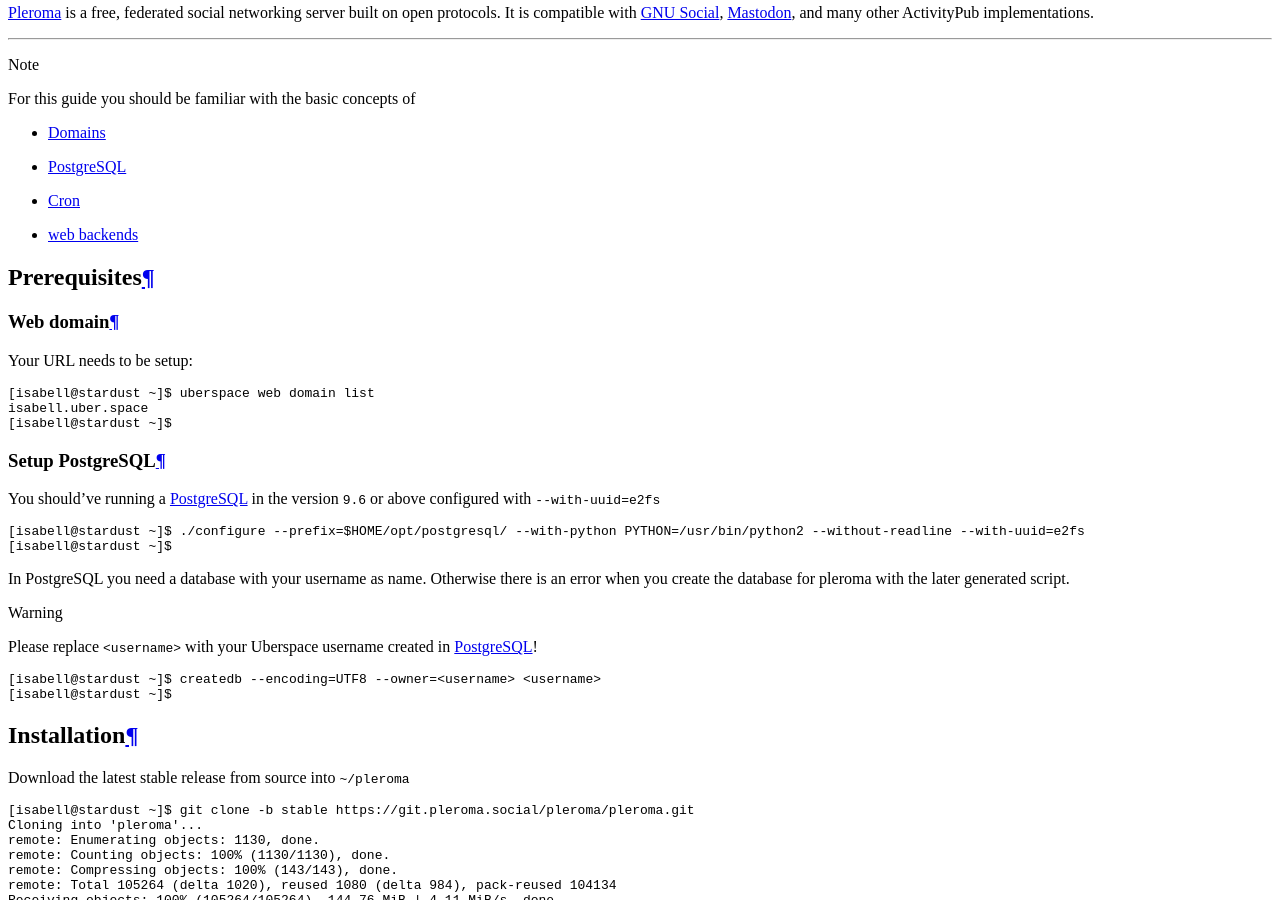
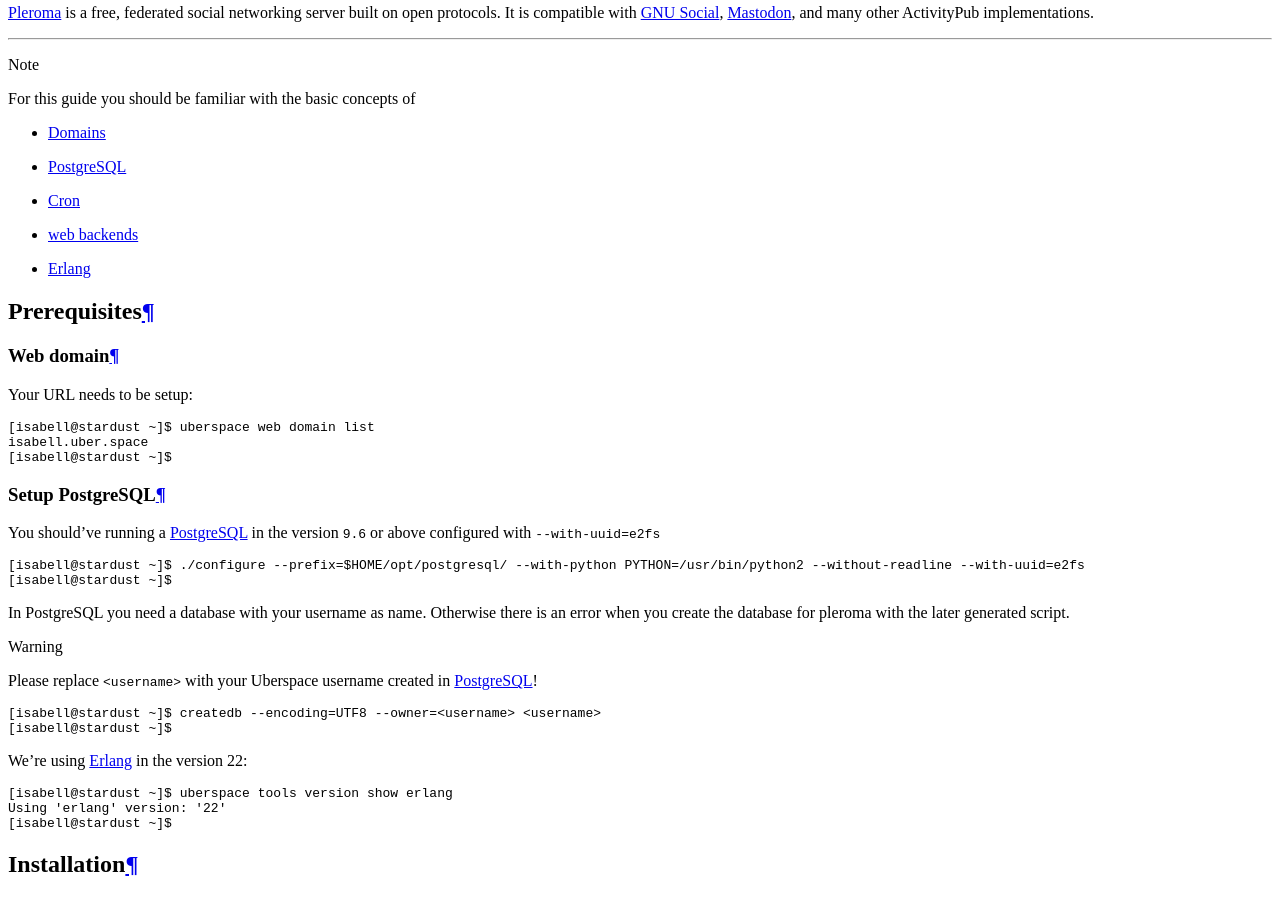
Before and after one commit to Uberspace/lab, a Sphinx documentation site: the page built from source/guide_pleroma.rst, in a window 1280 px wide and 900 px high, scrolled down 3822 px. Built offline with Sphinx 7.4.7 and the Read the Docs theme 2.0.0, drawn with Linux system fonts in a browser that asks for light colours; some of the changed text lies outside the part shown.

Commit message:
[pleroma] add instructions for erlang version
New dependencies in the pleroma version 2.10.0 needs OTP22+

```diff
--- a/source/guide_pleroma.rst
+++ b/source/guide_pleroma.rst
@@ -27,7 +27,7 @@
   * :lab:`PostgreSQL <guide_postgresql>`
   * :manual:`Cron <daemons-cron>`
   * :manual:`web backends <web-backends>`
-
+  * :manual:`Erlang <lang-erlang>`
 
 Prerequisites
 =============
@@ -56,6 +56,14 @@
 ::
 
  [isabell@stardust ~]$ createdb --encoding=UTF8 --owner=<username> <username>
+ [isabell@stardust ~]$
+
+We’re using :manual:`Erlang <lang-erlang>` in the version 22:
+
+::
+
+ [isabell@stardust ~]$ uberspace tools version show erlang
+ Using 'erlang' version: '22'
  [isabell@stardust ~]$
 
 Installation
```
Also changed, not shown: other parts of source/guide_pleroma.rst (+1 -1 lines).
